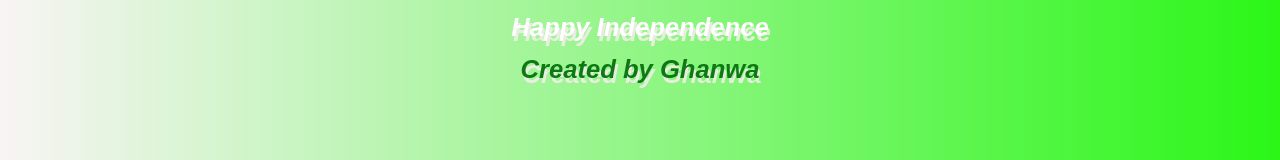
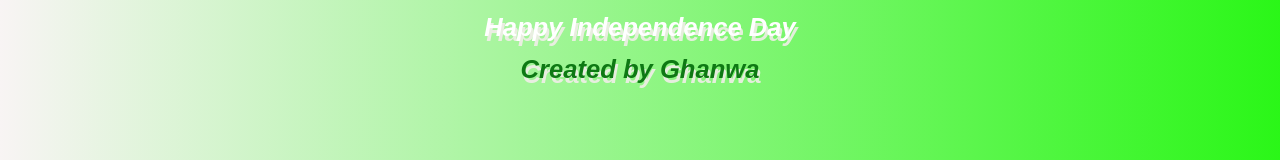
Before and after one commit to ganwahch/jpak-happy-independence, a plain HTML site: page index.html in a window 1280 px wide. Shown: the top 160 px of the page. Drawn offline with Linux system fonts and the light colour scheme.

Commit message:
happy independence day

```diff
--- a/index.html
+++ b/index.html
@@ -10,7 +10,7 @@
 
 </head>
 <body>
- <h1>Happy Independence</h1>
+ <h1>Happy Independence Day</h1>
  <h3>Created by Ghanwa</h3>
 
     <div class="main-wrapper">
```
Also changed, not shown: 1 other file.
